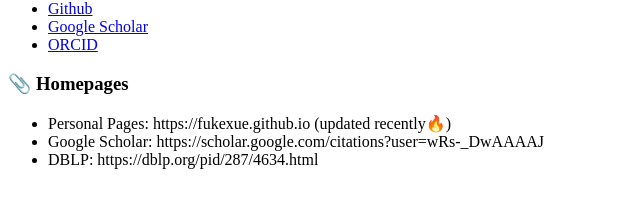
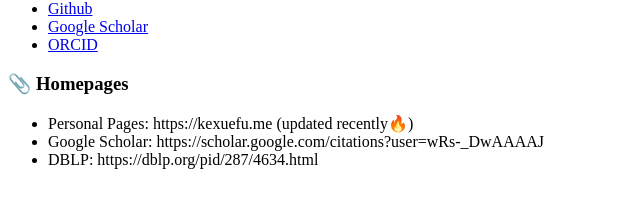
Before and after one commit to fukexue/fukexue.github.io, a Jekyll site: the page built from _pages/includes/homepage.md, in a window 1280 px wide. Shown: the part 418-626 px from the top of the page, without its empty margins (0-640 px from the left). Built offline with Jekyll 4.4.1, drawn with Linux system fonts in a browser that asks for light colours; our own code applies the rules of GitHub Pages for plain Markdown files; some of the changed lines change nothing that is shown.

Commit message:
Update homepage.md

```diff
--- a/_pages/includes/homepage.md
+++ b/_pages/includes/homepage.md
@@ -1,4 +1,4 @@
 # 📎 Homepages
-- Personal Pages: https://fukexue.github.io (updated recently🔥)
+- Personal Pages: https://kexuefu.me (updated recently🔥)
 - Google Scholar: https://scholar.google.com/citations?user=wRs-_DwAAAAJ
 - DBLP: https://dblp.org/pid/287/4634.html
```
